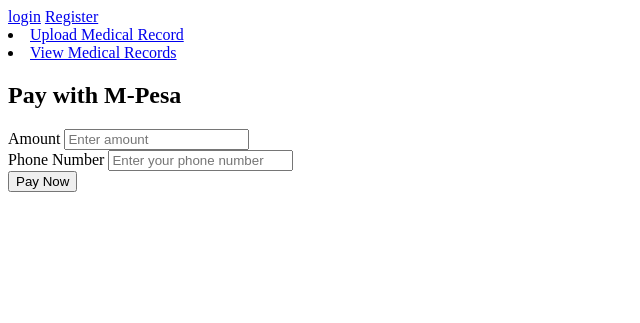
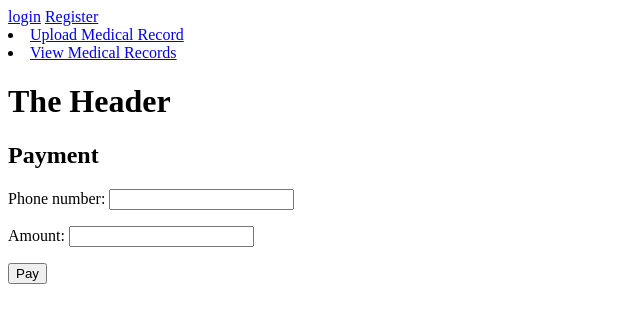
Before and after one commit to solo925/Telehealth, a Django app: page /payments/ in a window 1280 px wide. Shown: the top 323 px of the page, without its empty margins (0-640 px from the left). Run offline with Django 5.2, Linux system fonts and the light colour scheme.

Commit message:
success daraja implementation

```diff
--- /dev/null
+++ b/payments/forms.py
@@ -0,0 +1,6 @@
+from django import forms
+
+
+class PaymentForm(forms.Form):
+    phone_number = forms.CharField(max_length=15)
+    amount = forms.IntegerField()
--- a/payments/urls.py
+++ b/payments/urls.py
@@ -1,10 +1,10 @@
 from django.urls import path
 from . import views
-from .views import mpesa_payment_view
+# from .views import mpesa_payment_view
 
 app_name ="payment"
 urlpatterns = [
-    path('', mpesa_payment_view, name='mpesa_payment'),
-    path('mpesa/', views.lipa_na_mpesa_online, name='lipa_na_mpesa'),
-    path('callback/', views.mpesa_callback, name='mpesa_callback'),
+    path('', views.payment, name='mpesa_payment'),
+    # path('mpesa/', views.lipa_na_mpesa_online, name='lipa_na_mpesa'),
+    # path('callback/', views.mpesa_callback, name='mpesa_callback'),
 ]
--- a/payments/views.py
+++ b/payments/views.py
@@ -7,6 +7,37 @@
 from requests.auth import HTTPBasicAuth
 from datetime import datetime
 import base64
+from . forms import PaymentForm
+from .mpesa_utils import standardize_phone_number
+from .mpesa_utils import is_valid_phone_number
+
+
+def payment(request):
+    if request.method == 'POST':
+        form = PaymentForm(request.POST)
+        if form.is_valid():
+            phone = form.cleaned_data['phone_number']
+            print(f"Cleaned phone number from form: {phone}")  # Log the raw phone input
+
+            phone_number = standardize_phone_number(phone)
+            print(f"Standardized phone number: {phone_number}")  # Log the standardized phone number
+
+            # Validate the phone number format
+            if not is_valid_phone_number(phone_number):
+                print(f"Invalid phone number format: {phone_number}")  # Log invalid format
+                return JsonResponse({"error": "Invalid phone number format"}, status=400)
+
+            amount = form.cleaned_data['amount']
+            response_data = lipa_na_mpesa_online(amount, phone_number)
+            return JsonResponse(response_data, safe=False)
+    else:
+        form = PaymentForm()
+
+    return render(request, 'payments/mpesa_payment.html', {'form': form})
+
+
+
+
 
 # Get access token
 def get_access_token():
@@ -18,7 +49,7 @@
     return mpesa_access_token
 
 # Lipa na M-Pesa Online
-def lipa_na_mpesa_online(request, amount, phone_number):
+def lipa_na_mpesa_online(amount, phone_number):
     access_token = get_access_token()
     api_url = 'https://sandbox.safaricom.co.ke/mpesa/stkpush/v1/processrequest'
     headers = {'Authorization': f'Bearer {access_token}'}
@@ -27,7 +58,7 @@
     timestamp = datetime.now().strftime('%Y%m%d%H%M%S')
 
     # Password - base64 encoded string
-    password = base64.b64encode(f"{settings.MPESA_SHORTCODE}{settings.MPESA_PASSKEY}{timestamp}".encode()).decode('utf-8')
+    password = base64.b64encode(f"{settings.MPESA_SHORTCODE}{settings.LIPA_NA_MPESA_ONLINE_PASSKEY}{timestamp}".encode()).decode('utf-8')
 
     payload = {
         "BusinessShortCode": settings.MPESA_SHORTCODE,
@@ -37,14 +68,18 @@
         "Amount": amount,
         "PartyA": phone_number,  # Customer's phone number
         "PartyB": settings.MPESA_SHORTCODE,
-        "PhoneNumber": phone_number,
+        "PhoneNumber": phone_number,  # Customer's phone number
         "CallBackURL": "https://yourdomain.com/payment/callback/",
         "AccountReference": "TelehealthConsultation",
         "TransactionDesc": "Payment for Telehealth Services"
     }
 
+    print(f"M-Pesa payload: {payload}")  # Log the payload for debugging
+
     response = requests.post(api_url, json=payload, headers=headers)
-    return JsonResponse(response.json())
+    print(f"M-Pesa response: {response.json()}")  # Log the response
+    return response.json()
+
 
 from django.views.decorators.csrf import csrf_exempt
 from django.http import JsonResponse
@@ -55,5 +90,5 @@
     # Process the callback and update the payment status in the database
     return JsonResponse({"ResultCode": 0, "ResultDesc": "Accepted"})
 
-def mpesa_payment_view(request):
-    return render(request, 'payments/mpesa_payment.html')
+# def mpesa_payment_view(request):
+#     return render(request, 'payments/mpesa_payment.html')
--- a/templates/base/base.html
+++ b/templates/base/base.html
@@ -4,9 +4,10 @@
     <meta charset="UTF-8" />
     <meta name="viewport" content="width=device-width, initial-scale=1.0" />
     <title>Document</title>
-    {% include 'base/navbar.html' %}
   </head>
   <body>
-    {% block content %}{% endblock content %}
+    {% include 'base/navbar.html' %} {% block content %}
+    <h1>base inherited</h1>
+    {% endblock content %}
   </body>
 </html>
--- a/templates/base/navbar.html
+++ b/templates/base/navbar.html
@@ -1,7 +1,11 @@
+{% load static %}
+<header>
   <div>
+    <div class="link-login-register">
       <a href="{% url 'accounts:login' %}">login</a>
       <a href="{% url 'accounts:register' %}">Register</a>
-
+    </div>
+    <div class="link-medicalRecords">
       <li>
         <a href="{% url 'medical_records:upload_medical_record' %}"
           >Upload Medical Record</a
@@ -13,3 +17,7 @@
         >
       </li>
     </div>
+  </div>
+</header>
+
+<h1>The Header</h1>
--- a/templates/payments/mpesa_payment.html
+++ b/templates/payments/mpesa_payment.html
@@ -1,49 +1,8 @@
 {% extends 'base/base.html' %} {% block content %}
-<body class="bg-gray-100">
-  <div class="max-w-md mx-auto mt-10 bg-white p-6 rounded-lg shadow-md">
-    <h2 class="text-2xl font-bold mb-4">Pay with M-Pesa</h2>
-    <form
-      id="mpesaPaymentForm"
-      method="post"
-      action="{% url 'payment:lipa_na_mpesa' %}"
-    >
-      {% csrf_token %}
-      <div class="mb-4">
-        <label for="amount" class="block text-sm font-medium text-gray-700"
-          >Amount</label
-        >
-        <input
-          type="number"
-          name="amount"
-          id="amount"
-          required
-          class="mt-1 block w-full p-2 border border-gray-300 rounded-md"
-          placeholder="Enter amount"
-        />
-      </div>
-      <div class="mb-4">
-        <label
-          for="phone_number"
-          class="block text-sm font-medium text-gray-700"
-          >Phone Number</label
-        >
-        <input
-          type="text"
-          name="phone_number"
-          id="phone_number"
-          required
-          class="mt-1 block w-full p-2 border border-gray-300 rounded-md"
-          placeholder="Enter your phone number"
-        />
-      </div>
-      <button
-        type="submit"
-        class="w-full bg-blue-500 hover:bg-blue-600 text-white font-semibold py-2 rounded"
-      >
-        Pay Now
-      </button>
-    </form>
-  </div>
+<h2>Payment</h2>
+<form method="post">
+  {% csrf_token %} {{ form.as_p }}
+  <button type="submit">Pay</button>
+</form>
 
-  {% endblock content %}
-</body>
+{% endblock content %}
```
Also changed, not shown: Telehealth-technologies.md (+35 -1 lines), Telehealth/settings.py (+4 -22 lines), payments/mpesa_utils.py (+26 -0 lines). Lines whose indentation alone changed are shown as unchanged.
